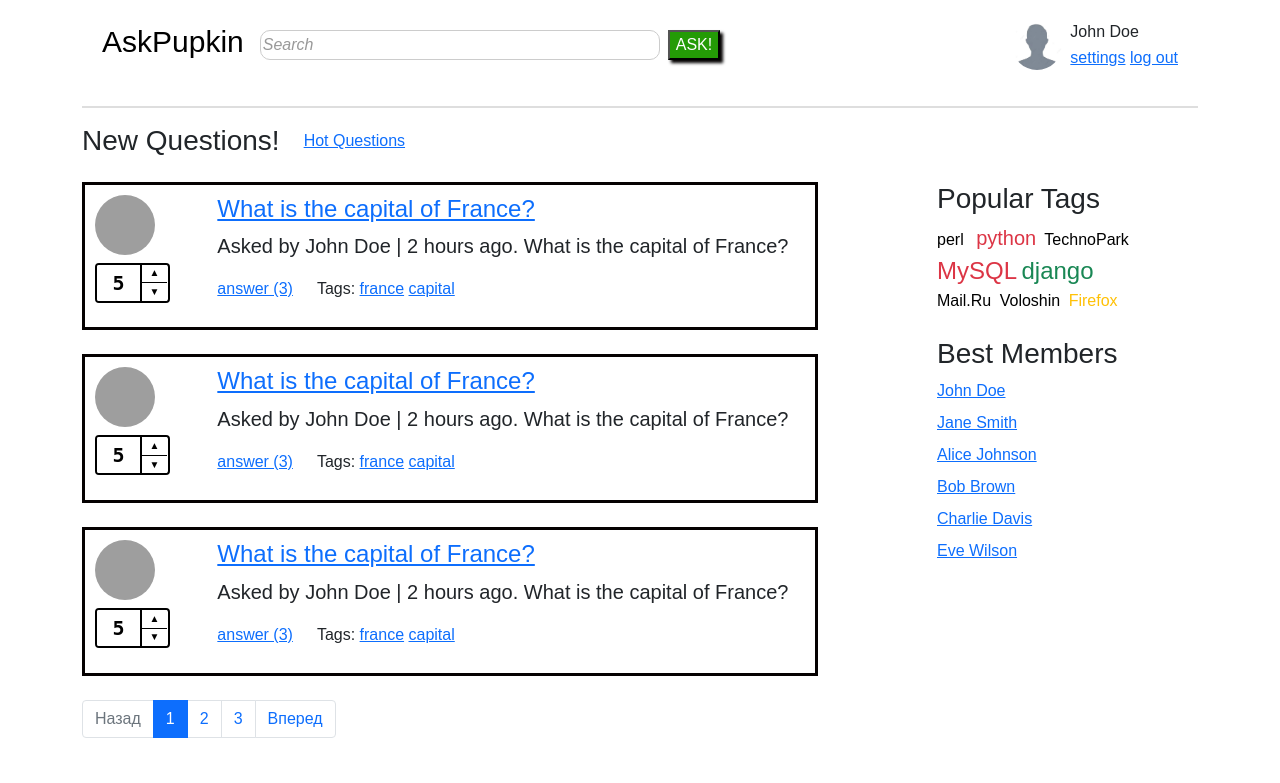
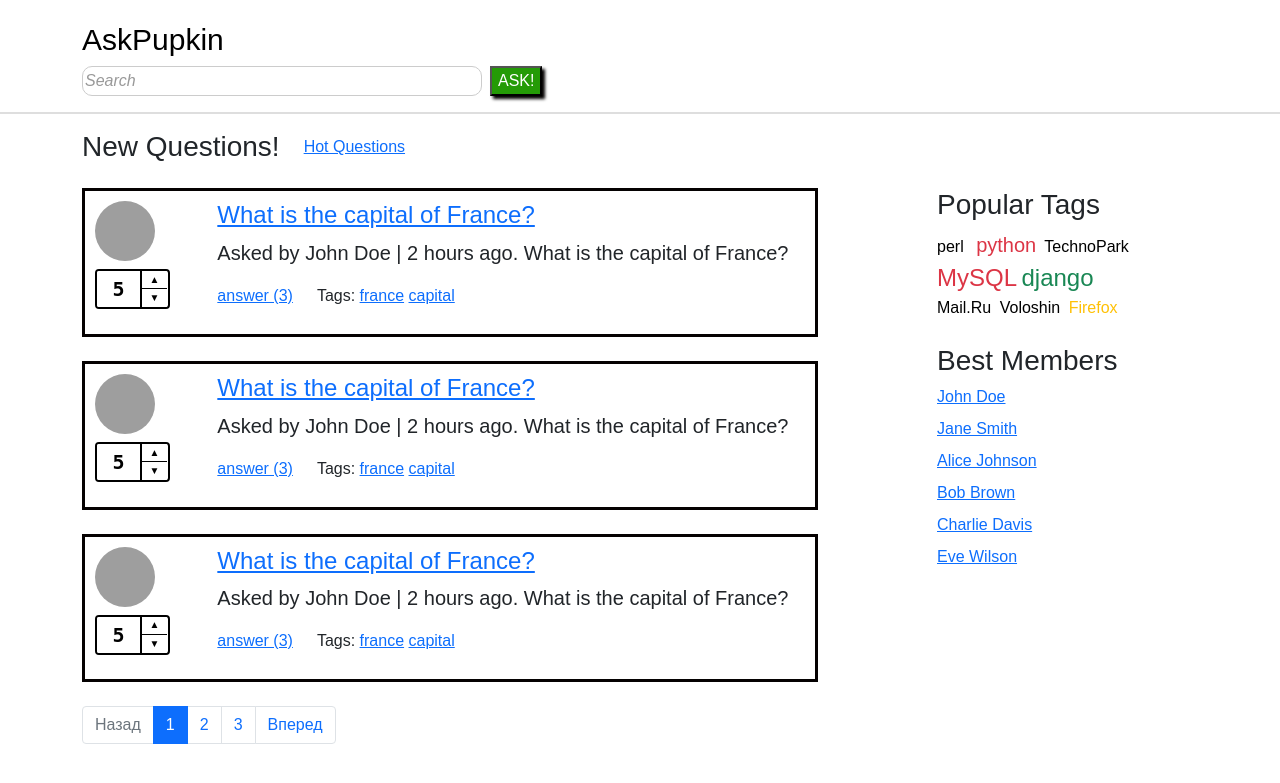
Before and after one commit to J0hann772/2026-VK-EDU-Web-12-Gavrishov-E, a Django app: template question-site/templates/questions/index.html in a window 1280 px wide. Shown: the top 783 px of the page. Run offline with Django 5.2, Linux system fonts and the light colour scheme; the template is opened without the code that fills it, so the values that code supplies are empty; grey boxes are pictures that could not be loaded.

Commit message:
сделал шаблон дял base.htm и index.html и для них views

```diff
--- a/question-site/config/urls.py
+++ b/question-site/config/urls.py
@@ -15,8 +15,10 @@ Including another URLconf
     2. Add a URL to urlpatterns:  path('blog/', include('blog.urls'))
 """
 from django.contrib import admin
-from django.urls import path
+from django.urls import path, include
+from questions import views
 
 urlpatterns = [
     path('admin/', admin.site.urls),
+    path('', include('questions.urls')),
 ]
--- /dev/null
+++ b/question-site/questions/urls.py
@@ -0,0 +1,9 @@
+from django.urls import path
+from . import views
+
+app_name = 'questions'
+
+urlpatterns = [
+    path('', views.index, name='index'),
+    path('base/', views.base, name='base'),  # test
+]
--- a/question-site/templates/includes/input-question.html
+++ b/question-site/templates/includes/input-question.html
@@ -1,10 +1,10 @@
-<!DOCTYPE html>
-<html lang="en">
-<head>
-    <meta charset="UTF-8">
-    <title>Title</title>
-</head>
-<body>
 
-</body>
-</html>
+<div class="container" style="margin-top: 20px;">
+
+    <h2><a href="/question-site/templates/static" class="logo-link">AskPupkin</a></h2>
+    <div id="main-search">
+        <input class="search-input" type="text" name="username" placeholder="Search">
+        <input type="submit" value="ASK!" class="btn-search">
+    </div>
+</div>
+<hr class="hr">
--- a/question-site/templates/layouts/base.html
+++ b/question-site/templates/layouts/base.html
@@ -9,53 +9,19 @@
 
     <link rel="stylesheet" href="../static/css/bootstrap.min.css">
     <link rel="stylesheet" href="../static/css/style.css">
-    <link rel="stylesheet" href="../static/css/style.css">
+
 </head>
 <body>
 
 
 
     <main>
-        <div class="container">
-                <div class="header">
-            <h2><a href="/question-site/templates/static" class="logo-link">AskPupkin</a></h2>
-            <div id="main-search">
-                <input class="search-input" type="text" name="username" placeholder="Search">
-                <input type="submit" value="ASK!" class="btn-search">
-            </div>
-        </div>
-        <hr class="hr">
-            <div class="row">
-                <div class="col-md-9">
+        {% include 'includes/input-question.html' %}
+        {% block main%} {% endblock %}
 
-                </div>
-                <div class="col-md-3 ms-auto">
-                    <h3>Popular Tags</h3>
-                    <div class="tags-cloud">
-                        <a href="#" class="tag-small">perl</a>
-                        <a href="#" class="tag-medium text-danger">python</a>
-                        <a href="#" class="tag-small">TechnoPark</a>
-                        <br>
-                        <a href="#" class="tag-large text-danger">MySQL</a>
-                        <a href="#" class="tag-large text-success">django</a>
-                        <br>
-                        <a href="#" class="tag-small">Mail.Ru</a>
-                        <a href="#" class="tag-small">Voloshin</a>
-                        <a href="#" class="tag-small text-warning">Firefox</a>
-                    </div>
-                    <br>
-                    <h3>Best Members</h3>
-                    <div class="best-members d-flex flex-column gap-2">
-                        <a href="#" class="member-link">John Doe</a>
-                        <a href="#" class="member-link">Jane Smith</a>
-                        <a href="#" class="member-link">Alice Johnson</a>
-                        <a href="#" class="member-link">Bob Brown</a>
-                        <a href="#" class="member-link">Charlie Davis</a>
-                        <a href="#" class="member-link">Eve Wilson</a>
-                    </div>
-                </div>
-            </div>
-        </div>
+
+
+
 
     </main>
 
--- a/question-site/templates/questions/index.html
+++ b/question-site/templates/questions/index.html
@@ -1,39 +1,10 @@
-<!DOCTYPE html>
-<html lang="en">
-<head>
-    <meta charset="UTF-8">
-    <meta name="viewport" content="width=device-width, initial-scale=1.0">
+{% extends 'layouts/base.html' %}
 
-    <title>Title</title>
-
-
-    <link rel="stylesheet" href="../static/css/bootstrap.min.css">
-    <link rel="stylesheet" href="../static/css/style.css">
-</head>
-<body>
-    <div class="container">
-        <div class="header">
-            <h2><a href="index.html" class="logo-link">AskPupkin</a></h2>
-            <div id="main-search">
-                <input class="search-input" type="text" name="username" placeholder="Search">
-                <input type="submit" value="ASK!" class="btn-search">
-            </div>
-            <div class="user-info">
-                <img src="../static/img/ava.png" alt="avatar" class="avatar">
-                <div>
-                    <p class="user-name">John Doe</p>
-                    <a href="settings.html">settings</a>
-                    <a href="logout.html">log out</a>
-                </div>
-            </div>
-        </div>
-        <hr class="hr">
-    </div>
+{% block title %} INDEX {% endblock %}
 
 
 
-    <main>
-
+    {% block main %}
         <div class="container">
 
 
@@ -49,6 +20,7 @@
 
 
                 <div class="col-md-8">
+
                     <div class="list-questions">
 
                         <div class="question-item mb-4 container">
@@ -160,14 +132,4 @@
                 </ul>
             </nav>
         </div>
-
-    </main>
-
-
-    <footer>
-
-    </footer>
-
-
-</body>
-</html>
+    {% endblock %}
```
Also changed, not shown: question-site/questions/views.py (+8 -1 lines), question-site/templates/includes/sidebar.html (+23 -10 lines).
